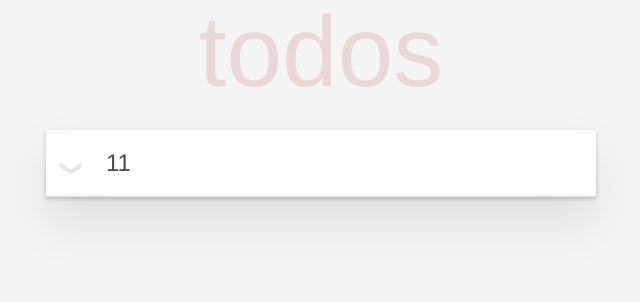
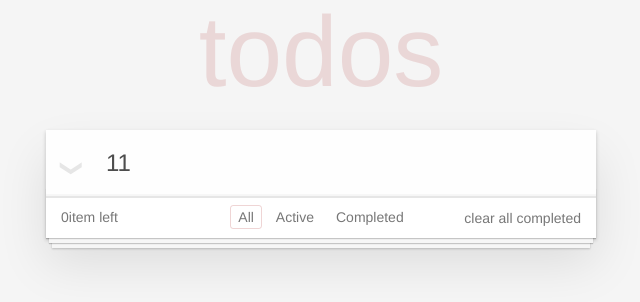
Before and after one commit to tuihou123321/react-todoList, a React (Create React App) app: page / in a window 1280 px wide. Shown: the top 302 px of the page, without its empty margins (319-959 px from the left). Built offline with nearby package versions, Linux system fonts and the light colour scheme.

Commit message:
unfinished

```diff
--- a/package.json
+++ b/package.json
@@ -6,6 +6,7 @@
     "bootstrap": "^4.0.0",
     "react": "^16.2.0",
     "react-dom": "^16.2.0",
+    "react-router-dom": "^4.2.2",
     "react-scripts": "1.1.1"
   },
   "scripts": {
@@ -13,5 +14,8 @@
     "build": "react-scripts build",
     "test": "react-scripts test --env=jsdom",
     "eject": "react-scripts eject"
+  },
+  "devDependencies": {
+    "react-router-dom": "^4.2.2"
   }
 }
--- a/src/App.js
+++ b/src/App.js
@@ -1,4 +1,5 @@
 import React, { Component } from 'react';
+import {BrowserRouter as Router,Route,ReactDOM} from "react-router-dom"
 import Item from "./components/Item"
 import Footer from "./components/Footer"
 import './static/style/base.css'
@@ -9,7 +10,9 @@ class App extends Component {
         this.state = {
             todosData:[], //{id,value,hasCompleted}
             inputValue:'11',
-            view:'all' //要显示的视图
+            view:'all', //要显示的视图
+            leftCount:"",
+            url:"/"
         }
         this.handleKeyDown=this.handleKeyDown.bind(this);
         this.handleKeyUp=this.handleKeyUp.bind(this);
@@ -18,6 +21,7 @@ class App extends Component {
         this.handleSelect=this.handleSelect.bind(this);
         this.handleChangeAll=this.handleChangeAll.bind(this);
         this.handleEdit=this.handleEdit.bind(this);
+        this.handleRemoveCompletedItems=this.handleRemoveCompletedItems.bind(this);
     }
     //双击修改事件；
     handleEdit(todo,value){
@@ -86,14 +90,29 @@ class App extends Component {
         })
         this.setState({todosData});
     }
+    //删除已完成的任务
+    handleRemoveCompletedItems(){
+        let todosData=this.state.todosData.filter((todo)=>{
+            return todo.hasCompleted===false;
+        })
+        this.setState({todosData})
+    }
       render() {
-      let {handleKeyUp,handleKeyDown,handleOnchange,handleRemoveItem,handleSelect,handleChangeAll,handleEdit}=this
-      let {inputValue}=this.state
-      let items = this.state.todosData.map((todo, index) => {
+          let {handleKeyUp,handleKeyDown,handleOnchange,handleRemoveItem,handleSelect,handleChangeAll,handleEdit,handleRemoveCompletedItems}=this
+          let {inputValue,leftCount,url,todosData}=this.state
+          let items = todosData.map((todo, index) => {
               // return <Item key={index} todo={todo} handleRemoveItem={handleRemoveItem} handleSelect={handleSelect}/>
              //使用es6的结构赋值写法让代码更简洁
               return <Item key={index}  {...{todo,handleRemoveItem,handleSelect,handleEdit}}/>
           })
+          let {location}=this.props;
+          console.log(location);
+
+          let pathname="/";
+          leftCount=todosData.filter((todo,index)=>{
+              return todo.hasCompleted===false;
+          });
+          leftCount=leftCount.length;
           let footer=(
             <div>
                 <section className="main">
@@ -106,7 +125,7 @@ class App extends Component {
                         {items}
                     </ul>
                 </section>
-            <Footer/>
+                <Footer {...{leftCount,pathname,handleRemoveCompletedItems}}/>
             </div>
           )
         return (
@@ -127,4 +146,5 @@ class App extends Component {
         );
   }
 }
+
 export default App;
--- a/src/components/Footer.js
+++ b/src/components/Footer.js
@@ -1,16 +1,52 @@
 import React, { Component } from 'react';
+import {Link} from "react-router-dom"
+import {BrowserRouter as Router,Route} from "react-router-dom"
 
-class items extends Component {
+class Footer extends Component {
   constructor(){
     super()
     this.state={
     }
   }
   render() {
+    let {leftCount,pathname,handleRemoveCompletedItems}=this.props;
+    let clearAllBtn=(
+          <button
+            className="clear-completed"
+            onClick={handleRemoveCompletedItems}
+            >clear all completed</button>
+    )
     return (
-        <div></div>
+        <Router>
+        <footer className="footer">
+      <span className="todo-count">
+        <strong>{leftCount}</strong>
+        <span>item left</span>
+      </span>
+          <ul className="filters">
+            <li>
+              <Link
+                  to="/"
+                  className={pathname==='/'?'selected':null}
+              >All</Link>
+            </li>
+            <li>
+              <Link
+                  to="/active"
+                  className={pathname==='/active'?'selected':null}
+              >Active</Link>
+            </li>
+            <li>
+              <Link
+                  to="/completed"
+                  className={pathname==='/completed'?'selected':null}
+              >Completed</Link>
+            </li>
+          </ul>
+            {clearAllBtn}
+        </footer>
+        </Router>
     )
   }
 }
-
-export default items;
+export default Footer;
```
Also changed, not shown: src/index.js (+9 -0 lines), 1 other file (tests, documents, lock files or other folders). Lines whose indentation alone changed are shown as unchanged.
